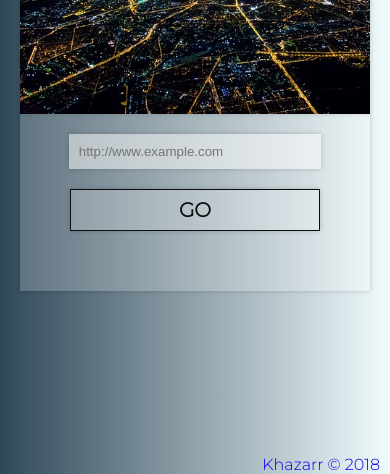
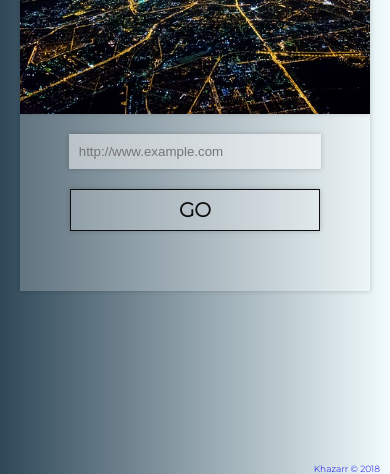
Before and after one commit to khazarr/shortenn, a website: page view/index.html in a window 390 px wide. Shown: the part 370-844 px from the top of the page. Drawn offline with Linux system fonts and the light colour scheme.

Commit message:
footer better aligned on mobile

```diff
--- a/view/index.html
+++ b/view/index.html
@@ -198,6 +198,11 @@ font-size: 20px;
 font-size: 12px;
 }
 
+.fotter {
+  position: fixed;
+  font-size: 9px;
+}
+
     }
   </style>
 </head>
```
